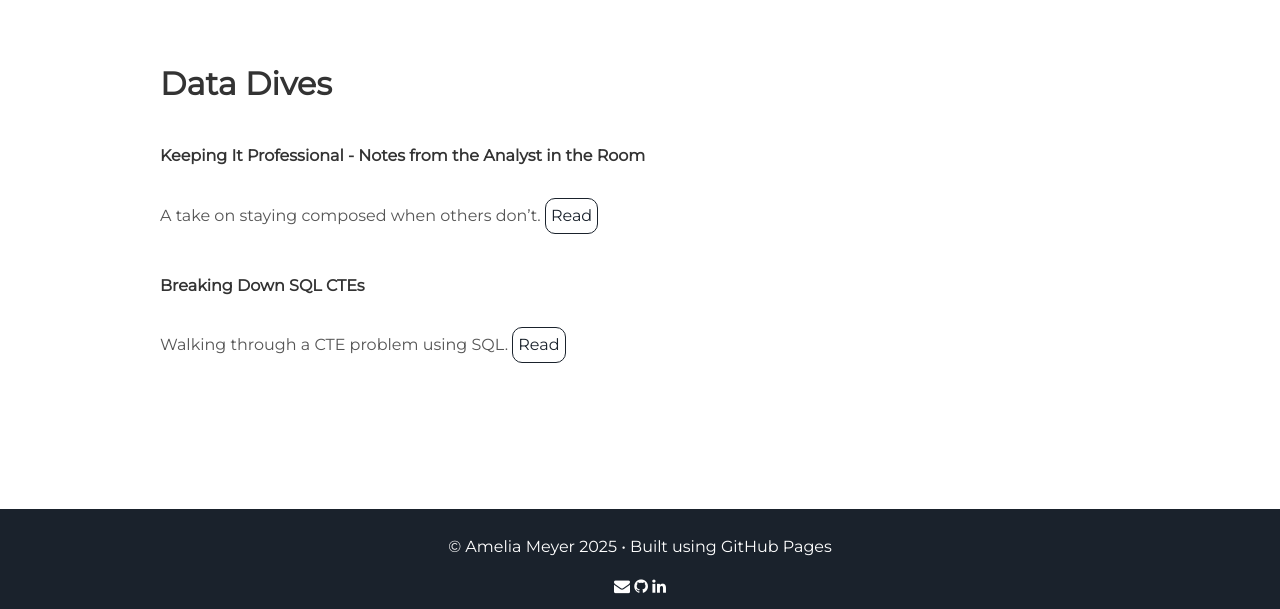
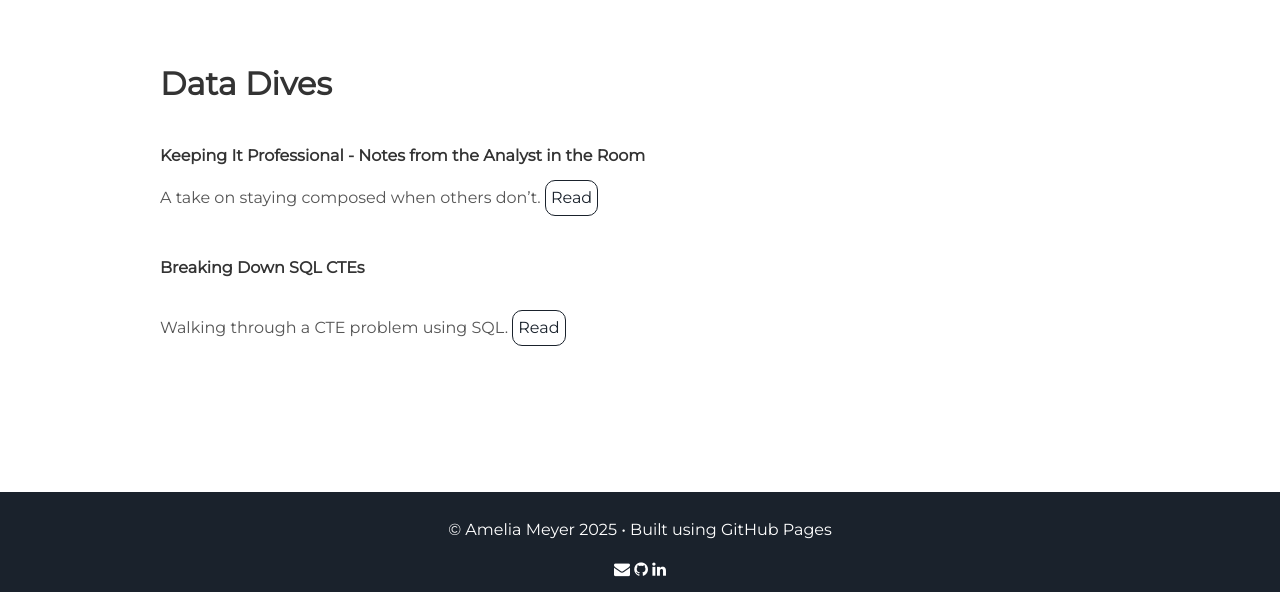
Before and after one commit to ameliameyer/home_, a Jekyll site: the page built from index.html, in a window 1280 px wide. Shown: the part 3803-4412 px from the top of the page. Built offline with Jekyll 4.4.1, drawn with Linux system fonts in a browser that asks for light colours.

Commit message:
Update deep_dives.html

```diff
--- a/_includes/deep_dives.html
+++ b/_includes/deep_dives.html
@@ -8,9 +8,10 @@
     <!-- Each Deep Dive -->
     <div class="project-card">
       <div class="project-info">
-        <h4>Keeping It Professional - Notes from the Analyst in the Room</h3>
-        <p>A take on staying composed when others don’t.
-        <a href="{{ '//stay_cool/' | relative_url }}" class="project-link" target="_blank">Read</a> </p>
+        <h4 style="margin-bottom: 4px;">Keeping It Professional - Notes from the Analyst in the Room</h4>
+        <p style="margin-top: 0;">A take on staying composed when others don’t.
+            <a href="{{ '//stay_cool/' | relative_url }}" class="project-link" target="_blank">Read</a>
+        </p>
       </div>
     </div>
 
```
